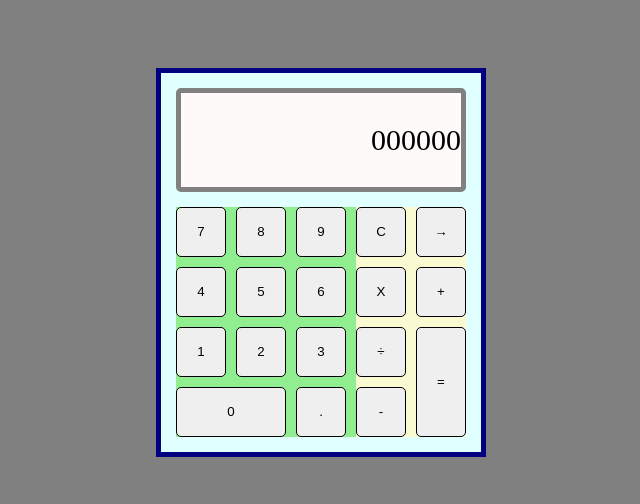
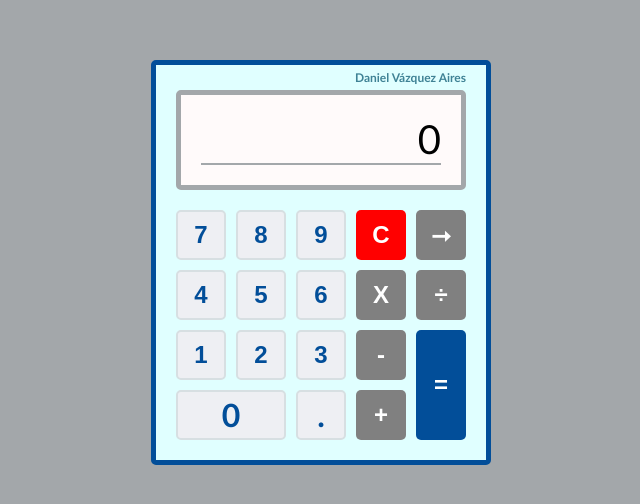
Before and after one commit to Vask3h/calculator, a plain HTML site: page index.html in a window 1280 px wide. Shown: the part 146-650 px from the top of the page, without its empty margins (327-967 px from the left). Drawn offline with Linux system fonts and the light colour scheme.

Commit message:
calculadora visualmente terminada

```diff
--- a/index.html
+++ b/index.html
@@ -8,8 +8,11 @@
 </head>
 <body>
     <div class="mainBox">
-        <div class="screen">
-            <p>000000</p>
+        <div>
+            <p class="name">Daniel Vázquez Aires</p>
+            <div class="screen">
+                <p>0</p>
+            </div>
         </div>
         <div class="secondBox">
             <div class="numbers">
@@ -33,15 +36,15 @@
 
             <div class="operations">
                 <div class="operationsSeconds">
-                    <button>C</button>
+                    <button class="clearButton">C</button>
                     <button>X</button>
-                    <button>÷</button>
                     <button>-</button>
+                    <button>+</button>
                 </div>
                 <div class="operationsSpecial">
-                    <button>→</button>
-                    <button>+</button>
-                    <button class="bigButton2">=</button>
+                    <button>⭢</button>
+                    <button>÷</button>
+                    <button class="equalButton">=</button>
 
                 </div>
             </div>
--- a/style.css
+++ b/style.css
@@ -4,45 +4,75 @@ body{
     display: flex;
     justify-content: center;
     align-items: center;
-    background-color: grey;
+    background-color: #a3a7aa;
+    font-family:'Trebuchet MS', 'Lucida Sans Unicode', 'Lucida Grande', 'Lucida Sans', Arial, sans-serif;
+
+}
+.name{
+    width: 100%;
+    text-align: right;
+    padding: 5px 0;
+    font-size: 12px;
+    font-weight: bold;
+    color: #3f8295;
+}
+p{
+    margin: 0;
+    text-align: right;
+}
+.screen p{
+    margin: 0;
+    width: 100%;
+    border-bottom: 2px solid #a3a7aa;
+    text-align: right;
+    display: flex;
+    justify-content: right;
+    overflow: hidden;
 }
 .mainBox{
     background-color: lightcyan;
     display: flex;
     justify-content: center;
-    padding: 15px;
+    padding: 0px 20px 20px 20px;
     flex-direction: column;
-    gap: 15px;
-    border: 5px solid navy
+    gap: 20px;
+    border: 5px solid #024e99;
+    border-radius: 5px;
 }
 .screen{
     background-color: snow;
     display: flex;
-    justify-content: end;
+    justify-content: right;
     overflow: hidden;
-    font-size: 30px;
-    border: 5px solid grey;
+    font-size: 40px;
+    border: 5px solid #a3a7aa;
     border-radius: 5px;
+    padding: 20px 20px;
+    width: 240px;
+    text-align: right;
+
 }
 
 .secondBox{
-    background-color: brown;
     display:flex;
-
-
 }
 .numbers{
-    background-color: lightgreen;
     display: flex;
     flex-direction: column;
     padding-right: 10px;
-
-
 }
 .numbersSeconds{
     display: grid;
     grid-template-columns: repeat(3, 1fr);
     gap: 10px;
+}
+.numbersSeconds button{ /* botones 1 arriba */
+    background-color: #eeeff3;
+    font-size: x-large;
+    font-weight: 900;
+    color: #024e99;
+    border: 2px solid #d7dfe2;
+
 }
 .numbersSpecial{
     display: flex;
@@ -50,19 +80,32 @@ body{
     padding-top: 10px;
 }
 button{
+    background-color: #808080;
+}
+.numbersSpecial button{ /* botones 1 abajo*/
+    background-color: #eeeff3;
+    font-size:xx-large;
+    font-weight: 900;
+    color: #024e99;
+    border: 2px solid #d7dfe2;
+    font-family: 'Trebuchet MS', 'Lucida Sans Unicode', 'Lucida Grande', 'Lucida Sans', Arial, sans-serif;
+
+}
+button{
     height: 50px;
     width: 50px;
     border: 1px solid;
     border-radius: 5px;
+    cursor: pointer;
+}
+
+button:hover{
+    filter: brightness(80%);
 }
 .bigButton{
     width: 110px;
 }
-.bigButton2{
-    height:  110px;
-}
 .operations{
-    background-color: lightgoldenrodyellow;
     display: flex;
     gap: 10px;
 }
@@ -71,8 +114,34 @@ button{
     flex-direction: column;
     gap: 10px;
 }
+.operationsSeconds button{ /* bonotes 2 izq*/
+    font-size: x-large;
+    font-weight: 900;
+    border: 2px;
+    color: white;
+
+}
 .operationsSpecial{
     display: flex;
     flex-direction: column;
     gap: 10px;
+
 }
+.operationsSpecial button{ /* botones 2 derch*/
+    font-size: x-large;
+    font-weight: 900;
+    border: 2px;
+    color: white;
+
+}
+
+.clearButton{ /* boton borrado*/
+ background-color: red ;
+ color: white;
+}
+.equalButton{
+    height:  110px;
+    background-color:#024e99;
+    color: white;
+
+}
```
